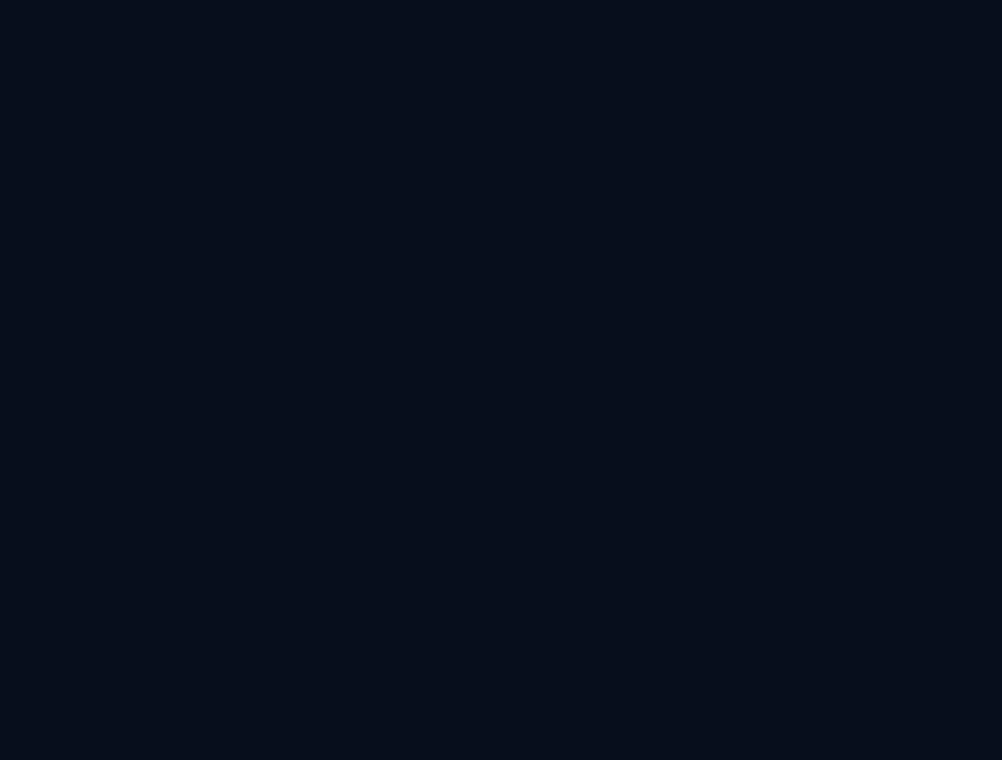
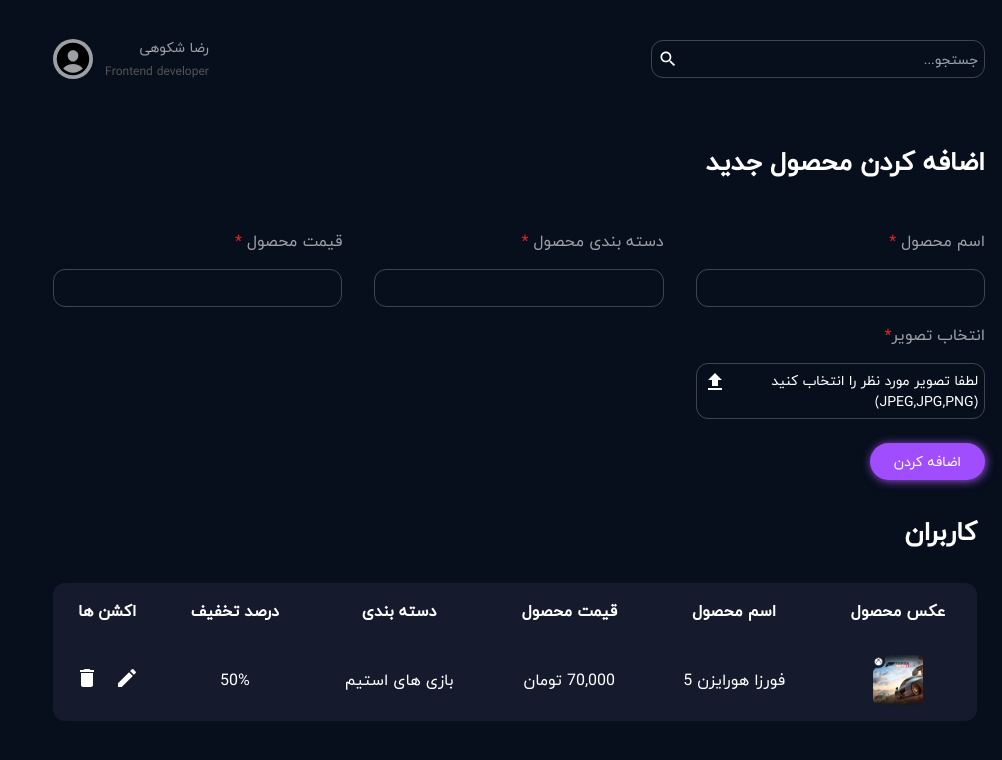
Before and after one commit to mohammad-AKH-dev/Luman-Game-Shop, a React (Vite) app: page /a-panel/products in a window 1280 px wide. Before the commit this address had no page. Shown: the top 760 px of the page, without its empty margins (278-1280 px from the left). Built offline with nearby package versions, Linux system fonts and the light colour scheme.

Commit message:
admin products page complited

```diff
--- a/src/components/Forminput.jsx
+++ b/src/components/Forminput.jsx
@@ -9,7 +9,8 @@ export default function FormInput({
   inputStyle,
   labelMargin,
   required,
-  placeholder
+  placeholder,
+  accept
 }) {
   return (
     <>
@@ -28,6 +29,7 @@ export default function FormInput({
       >
         <input
           type={type}
+          accept={accept && accept}
           placeholder={placeholder ? placeholder : ''}
           className={`input-form ${inputStyle ? inputStyle : ""} ${
             children ? "w-[90%]" : "w-full"
--- a/src/index.css
+++ b/src/index.css
@@ -83,6 +83,9 @@ a.active a::after {
      .table-title {
         text-align: center !important;
      }
+     .mobile-table__list-item > img {
+        margin-top: 0 !important;
+     }
 }
 
 @media all and (max-width:300px) {
@@ -95,6 +98,6 @@ a.active a::after {
     }
 }
 
-.admin-panel__link.active{
+.admin-panel__link.active,.admin-panel__item.active{
     color: #a04cff !important;
 }
--- a/src/pages/adminPanel/AdminIndex.jsx
+++ b/src/pages/adminPanel/AdminIndex.jsx
@@ -1,4 +1,4 @@
-import { NavLink, Outlet } from "react-router-dom";
+import { Link, NavLink, Outlet } from "react-router-dom";
 import DashboardIcon from "@mui/icons-material/Dashboard";
 import GroupIcon from "@mui/icons-material/Group";
 import InventoryIcon from "@mui/icons-material/Inventory";
@@ -9,18 +9,22 @@ import PowerSettingsNewIcon from "@mui/icons-material/PowerSettingsNew";
 import SearchIcon from "@mui/icons-material/Search";
 import FormInput from "../../components/Forminput";
 
-
-
 export default function AdminIndex() {
   return (
     <div className="admin-panel flex justify-between">
       {/* side bar */}
       <div className="admin-panel__sidebar bg-secondary p-6 max-w-[300px] min-w-[150px] sm1:min-w-[300px] sticky right-0 top-0 h-screen">
         <h3 className="admin-panel__title border-b border-b-[#333] pb-5">
-          <img src="/images/logo.png" className="max-w-[120px] sm1:max-w-[160px]" alt="لومان" />
+          <Link to={"/"}>
+            <img
+              src="/images/logo.png"
+              className="max-w-[120px] sm1:max-w-[160px]"
+              alt="لومان"
+            />
+          </Link>
         </h3>
         <ul className="admin-panel__list mt-4 px-3 flex flex-col gap-y-8">
-          <li className="admin-panel__item text-[#ffffff99] hover:text-[#5667ff] transition-all flex gap-x-3 cursor-pointer">
+          <NavLink to={"/a-panel/dashboard"} className="admin-panel__item text-[#ffffff99] hover:text-[#5667ff] transition-all flex gap-x-3 cursor-pointer">
             <DashboardIcon className="max-w-[20px]" />
             <NavLink
               to={"/a-panel/dashboard"}
@@ -28,8 +32,8 @@ export default function AdminIndex() {
             >
               داشبورد
             </NavLink>
-          </li>
-          <li className="admin-panel__item text-[#ffffff99] hover:text-[#5667ff] transition-all flex gap-x-3 cursor-pointer">
+          </NavLink>
+          <NavLink to={"/a-panel/users"} className="admin-panel__item text-[#ffffff99] hover:text-[#5667ff] transition-all flex gap-x-3 cursor-pointer">
             <GroupIcon className="max-w-[20px]" />
             <NavLink
               to={"/a-panel/users"}
@@ -37,8 +41,8 @@ export default function AdminIndex() {
             >
               کاربران
             </NavLink>
-          </li>
-          <li className="admin-panel__item text-[#ffffff99] hover:text-[#5667ff] transition-all flex gap-x-3 cursor-pointer">
+          </NavLink>
+          <NavLink to={"/a-panel/products"} className="admin-panel__item text-[#ffffff99] hover:text-[#5667ff] transition-all flex gap-x-3 cursor-pointer">
             <InventoryIcon className="max-w-[20px]" />
             <NavLink
               to={"/a-panel/products"}
@@ -46,8 +50,8 @@ export default function AdminIndex() {
             >
               محصولات
             </NavLink>
-          </li>
-          <li className="admin-panel__item text-[#ffffff99] hover:text-[#5667ff] transition-all flex gap-x-3 cursor-pointer">
+          </NavLink>
+          <NavLink  to={"/a-panel/discounts"} className="admin-panel__item text-[#ffffff99] hover:text-[#5667ff] transition-all flex gap-x-3 cursor-pointer">
             <DiscountIcon className="max-w-[20px]" />
             <NavLink
               to={"/a-panel/discounts"}
@@ -55,8 +59,8 @@ export default function AdminIndex() {
             >
               کد های تخفیف
             </NavLink>
-          </li>
-          <li className="admin-panel__item text-[#ffffff99] hover:text-[#5667ff] transition-all flex gap-x-3 cursor-pointer">
+          </NavLink>
+          <NavLink to={"/a-panel/discounts"} className="admin-panel__item text-[#ffffff99] hover:text-[#5667ff] transition-all flex gap-x-3 cursor-pointer">
             <CategoryIcon className="max-w-[20px]" />
             <NavLink
               to={"/a-panel/discounts"}
@@ -64,8 +68,8 @@ export default function AdminIndex() {
             >
               دسته بندی ها
             </NavLink>
-          </li>
-          <li className="admin-panel__item text-[#ffffff99] hover:text-[#5667ff] transition-all flex gap-x-3 cursor-pointer">
+          </NavLink>
+          <NavLink to={"/a-panel/detailes"} className="admin-panel__item text-[#ffffff99] hover:text-[#5667ff] transition-all flex gap-x-3 cursor-pointer">
             <AccountCircleIcon className="max-w-[20px]" />
             <NavLink
               to={"/a-panel/detailes"}
@@ -73,7 +77,7 @@ export default function AdminIndex() {
             >
               جزییات حساب
             </NavLink>
-          </li>
+          </NavLink>
           <li className="admin-panel__item text-[#ffffff99] hover:text-[#5667ff] transition-all flex gap-x-3 cursor-pointer">
             <PowerSettingsNewIcon className="max-w-[20px]" />
             <span
@@ -114,11 +118,7 @@ export default function AdminIndex() {
             </div>
           </div>
         </div>
-        <div className="content">
-         {
-          <Outlet/>
-         }
-        </div>
+        <div className="content">{<Outlet />}</div>
       </div>
     </div>
   );
--- /dev/null
+++ b/src/pages/adminPanel/AdminProducts.jsx
@@ -0,0 +1,130 @@
+import FormInput from "../../components/Forminput";
+import EditIcon from "@mui/icons-material/Edit";
+import DeleteIcon from "@mui/icons-material/Delete";
+import UploadIcon from "@mui/icons-material/Upload";
+
+export default function AdminProducts() {
+  return (
+    <>
+      {/* add new product */}
+      <div className="add-new-product__wrapper mt-12">
+        <h2 className="add-new-product__title text-[26px] font-bold">
+          اضافه کردن محصول جدید
+        </h2>
+        <div className="inputs-wrapper grid grid-cols-1 sm:grid-cols-2 lg:grid-cols-3 gap-x-8 mt-12">
+          <div className="name-input__wrapper">
+            <FormInput type={"text"} title={"اسم محصول"} required={true} />
+          </div>
+          <div className="category-input__wrapper">
+            <FormInput
+              type={"text"}
+              title={"دسته بندی محصول"}
+              required={true}
+            />
+          </div>
+          <div className="price-input__wrapper">
+            <FormInput type={"text"} title={"قیمت محصول"} required={true} />
+          </div>
+          <div className="email-input__wrapper">
+            <FormInput
+              type={"file"}
+              accept={"image/png, image/jpg, image/jpeg"}
+              style={"relative flex justify-between text-[14px] w-full"}
+              inputStyle={"opacity-0 z-50 absolute inset-0"}
+              title={"انتخاب تصویر"}
+              required={true}
+            >
+              لطفا تصویر مورد نظر را انتخاب کنید (JPEG,JPG,PNG)
+              <UploadIcon />
+            </FormInput>
+          </div>
+        </div>
+        <button
+          type="button"
+          className="bg-purple mt-2 px-6 py-2 text-[14px] shadow-box hover:shadow-boxHover rounded-3xl"
+        >
+          اضافه کردن
+        </button>
+        {/* products */}
+
+        <div className="table-wrapper mt-8 mr-2">
+          <h3 className="table-title text-[26px] font-bold text-right">
+            کاربران
+          </h3>
+          <div className="table-div">
+            <table className="hidden sm:table w-full border-collapse mx-auto bg-secondary rounded-xl mt-8">
+              <thead>
+                <tr>
+                  <th className="py-4">عکس محصول</th>
+                  <th className="py-4">اسم محصول</th>
+                  <th className="py-4">قیمت محصول</th>
+                  <th className="py-4">دسته بندی</th>
+                  <th className="py-4">درصد تخفیف</th>
+                  <th className="py-4">اکشن ها</th>
+                </tr>
+              </thead>
+              <tbody>
+                <tr className="text-center">
+                  <td className="py-4 flex items-center justify-center">
+                    <img src="/images/games/Forza.webp" className="w-[50px] rounded-md" alt="" />
+                  </td>
+                  <td className="py-4">فورزا هورایزن 5</td>
+                  <td className="py-4">70,000 تومان</td>
+                  <td className="py-4">بازی های استیم</td>
+                  <td className="py-4">50%</td>
+                  <td className="flex items-center gap-x-4 justify-center py-4 -translate-y-[15px]">
+                    <EditIcon
+                      titleAccess="ویرایش"
+                      className="hover:text-purple transition-all cursor-pointer"
+                    />
+                    <DeleteIcon
+                      titleAccess="حذف محصول"
+                      className="hover:text-purple transition-all cursor-pointer"
+                    />
+                  </td>
+                </tr>
+
+              </tbody>
+            </table>
+            {/* products (mobile and tablet size) */}
+            <div className="mobile-table__wrapper mt-8 flex sm:hidden justify-between">
+              <div className="mobile-table__right-section">
+                <ul className="mobile-table__list flex flex-col gap-y-8">
+
+                  <li className="mobile-table__list-item">عکس محصول</li>
+                  <li className="mobile-table__list-item">اسم محصول</li>
+                  <li className="mobile-table__list-item">قیمت محصول</li>
+                  <li className="mobile-table__list-item">دسته بندی</li>
+                  <li className="mobile-table__list-item">درصد تخفیف</li>
+                  <li className="mobile-table__list-item">اکشن ها</li>
+                </ul>
+              </div>
+              <div className="mobile-table__left-section text-center text-[#ffffff99]">
+                <ul className="mobile-table__list flex flex-col gap-y-8">
+                  <li className="mobile-table__list-item mx-auto">
+                  <img src="/images/games/Forza.webp" className="w-[50px] rounded-md -mt-[1.5rem]" alt="" />
+                  </li>
+                  <li className="mobile-table__list-item ">فورزا هورایزن 5</li>
+                  <li className="mobile-table__list-item ">70,000 تومان</li>
+                  <li className="mobile-table__list-item ">بازی های استیم</li>
+                  <li className="mobile-table__list-item ">50%</li>
+                  <li className="mobile-table__list-item flex items-center justify-center gap-x-2  flex-wrap">
+                    <EditIcon
+                      titleAccess="ویرایش"
+                      className="cursor-pointer hover:text-purple transition-all"
+                    />
+
+                    <DeleteIcon
+                      titleAccess="حذف محصول"
+                      className="cursor-pointer hover:text-purple transition-all"
+                    />
+                  </li>
+                </ul>
+              </div>
+            </div>
+          </div>
+        </div>
+      </div>
+    </>
+  );
+}
--- a/src/pages/adminPanel/AdminUsers.jsx
+++ b/src/pages/adminPanel/AdminUsers.jsx
@@ -37,6 +37,7 @@ export default function AdminUsers() {
             </div>
         </div>
             <button type="button" className="bg-purple mt-2 px-6 py-2 text-[14px] shadow-box hover:shadow-boxHover rounded-3xl">اضافه کردن</button>
+            </div>
         {/* users desktop size*/}
         <div className="table-wrapper mt-8 mr-2">
             <h3 className="table-title text-[26px] font-bold text-right">کاربران</h3>
@@ -98,7 +99,7 @@ export default function AdminUsers() {
             </div>
             </div>
           </div>
-      </div>
+
     </>
   )
 }
--- a/src/routes.jsx
+++ b/src/routes.jsx
@@ -14,6 +14,7 @@ import Checkout from "./pages/Checkout";
 import AdminIndex from "./pages/adminPanel/AdminIndex";
 import AdminDashboard from "./pages/adminPanel/AdminDashboard";
 import AdminUsers from "./pages/adminPanel/AdminUsers";
+import AdminProducts from "./pages/adminPanel/AdminProducts";
 
 const routes = [
     {path:'/',element:<Index />},
@@ -33,7 +34,8 @@ const routes = [
     ]},
     {path:'/a-panel/',element:<AdminIndex/>,children:[
        {path:'dashboard',element:<AdminDashboard/>},
-       {path:'users',element:<AdminUsers/>}
+       {path:'users',element:<AdminUsers/>},
+       {path:'products',element:<AdminProducts/>}
     ]}
 ]
 
```
